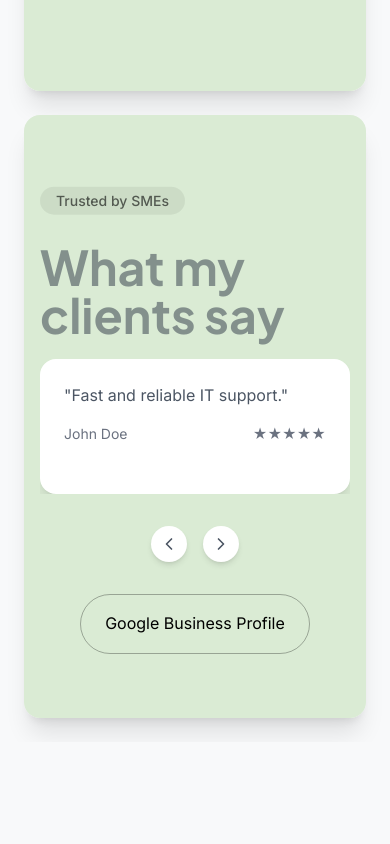
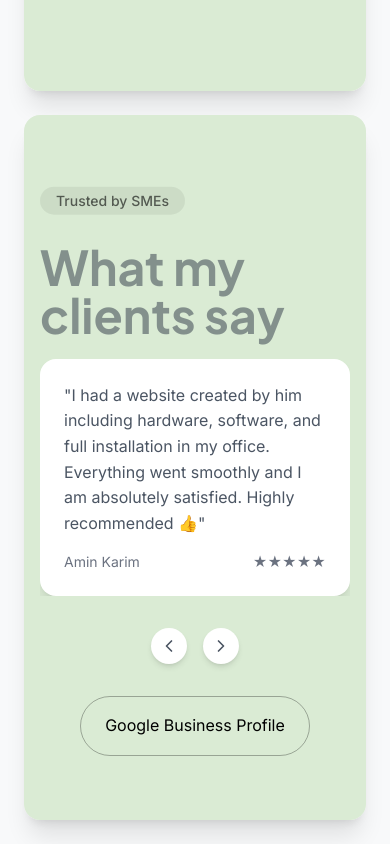
Before and after one commit to MarkusLindner123/Lindner-IT-WebsiteShop, a Next.js app: page /en in a window 390 px wide. Shown: the part 10307-11151 px from the top of the page. Before the commit the page ends 11049 px from the top, so only its background shows below. Built offline with nearby package versions, Linux system fonts and the light colour scheme.

Commit message:
allles schein perfekt zu sein.

```diff
--- a/messages/en.json
+++ b/messages/en.json
@@ -191,18 +191,24 @@
     }
   },
   "testimonials": {
-    "title": "What my clients say",
-    "kicker": "Trusted by SMEs",
-    "googleProfile": "https://www.google.com/maps/place/YOUR_BUSINESS",
-    "googleButtonText": "Google Business Profile",
-    "reviews": [
-      { "name": "John Doe", "rating": 5, "text": "Fast and reliable IT support." },
-      { "name": "Jane Smith", "rating": 4, "text": "Our network and website work flawlessly." },
-      { "name": "Alice Brown", "rating": 5, "text": "Professional and secure IT solutions." },
-      { "name": "Bob Johnson", "rating": 5, "text": "Excellent service for small businesses." },
-      { "name": "Eva Green", "rating": 4, "text": "Highly recommend for cybersecurity and IT setup." }
-    ]
-  },
+  "title": "What my clients say",
+  "kicker": "Trusted by SMEs",
+  "googleProfile": "https://maps.app.goo.gl/qW5Ns8LAGoEUs3yn8",
+  "googleButtonText": "Google Business Profile",
+  "reviews": [
+    { "name": "Amin Karim", "rating": 5, "text": "I had a website created by him including hardware, software, and full installation in my office. Everything went smoothly and I am absolutely satisfied. Highly recommended 👍" },
+    { "name": "Clyde Blei", "rating": 5, "text": "Very satisfied! The result was perfect, and he took time for me. Everything was very professional. Try it out—you have nothing to lose! Looking forward to next time!" },
+    { "name": "Siako Kaify Saber", "rating": 5, "text": "Mr. Lindner is an excellent IT specialist who clearly knows his craft. Thanks to his help and tips, I was able to pass my IT exam." },
+    { "name": "Daniel Korff", "rating": 5, "text": "Mr. Lindner built and set up a computer exactly to my specifications, and I am extremely satisfied." },
+    { "name": "David Westendorf", "rating": 5, "text": "My computer stopped working properly. It was repaired quickly and reliably here. Top performance at great prices." },
+    { "name": "Vivien Szmid", "rating": 5, "text": "Super! I got immediate help. Very friendly and competent." },
+    { "name": "Ben Schmidt", "rating": 5, "text": "Very professional approach and fast service." },
+    { "name": "Luis Meyer", "rating": 5, "text": "A very professional IT expert! I can only recommend him!" },
+    { "name": "Hassan", "rating": 5, "text": "The service is unique and outstanding. Rarely have I experienced such customer-friendly support. Totally impressed! Highly recommended!" },
+    { "name": "Rolf Kühner", "rating": 5, "text": "If someone is looking for a PC specialist, don’t search long online—just call Mr. Lindner from Lindner IT. I found him by chance and he fixed my two computers that weren’t working properly." }
+  ]
+}
+,
   "Meta": {
     "title": "IT Support & Web Solutions for SMEs"
   },
--- a/src/components/Header.tsx
+++ b/src/components/Header.tsx
@@ -51,13 +51,9 @@ export default function Header() {
     animRef.current = gsap.timeline({ defaults: { duration: 0.7, ease: "power2.inOut", willChange: "transform" } })
       .to(".jumper", {
         x: toX,
-        y: yCenter - JUMPER_SIZE / 2 - 30,
-        stagger: 0.05,
-      })
-      .to(".jumper", {
         y: yCenter - JUMPER_SIZE / 2,
         stagger: 0.05,
-      }, "<");
+      });
   }, []);
 
   const positionJumpersAt = useCallback((x: number) => {
@@ -75,16 +71,8 @@ export default function Header() {
 
   // ---- Initial Setup ----
   useLayoutEffect(() => {
+    // Set Jumper direkt auf das erste Icon, kein Jojo
     positionJumpersAt(iconCentersX[0]);
-    gsap.to(".jumper", {
-      duration: 0.5,
-      y: yCenter - JUMPER_SIZE / 2 - 18,
-      yoyo: true,
-      repeat: 1,
-      ease: "sine.inOut",
-      stagger: 0.05,
-      willChange: "transform",
-    });
   }, [positionJumpersAt]);
 
   // ---- Mobile Menu Rotation ----
@@ -98,7 +86,7 @@ export default function Header() {
   // ---- Header Positioning ----
   useLayoutEffect(() => {
     if (!headerRef.current) return;
-    const topPosition = isMobile ? 70 : 50; // px
+    const topPosition = isMobile ? 35 : 10; // mobile Header ca. 0,5cm tiefer
     gsap.set(headerRef.current, {
       xPercent: isMobile ? 150 : -50,
       scale: isMobile ? 0.8 : 1,
@@ -111,7 +99,7 @@ export default function Header() {
 
   useEffect(() => {
     if (!headerRef.current || !isMobile) return;
-    const topPosition = 70;
+    const topPosition = 35; // mobile Header ca. 0,5cm tiefer
     gsap.to(headerRef.current, {
       xPercent: isMobileMenuOpen ? -50 : 150,
       scale: 0.8,
```
